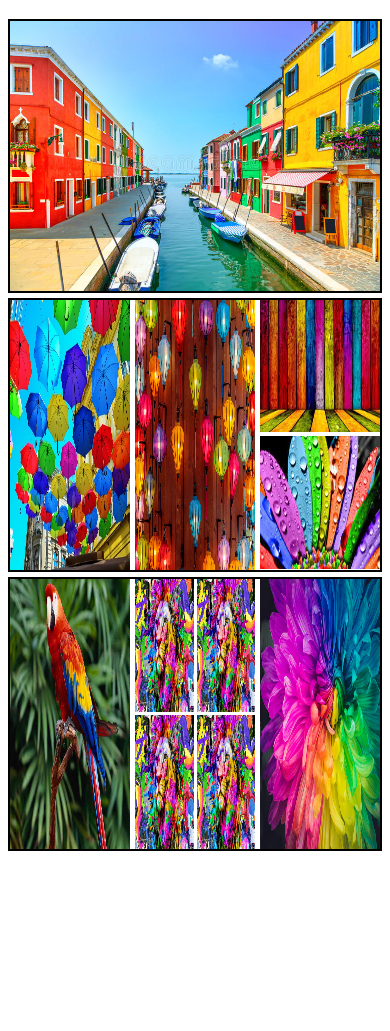
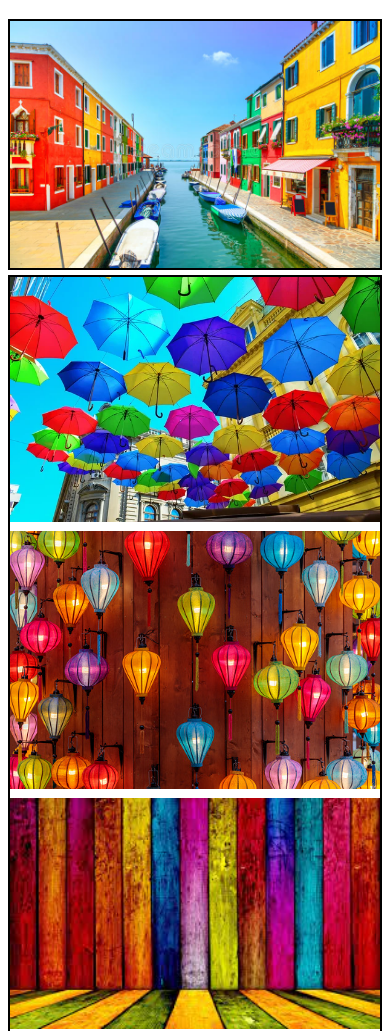
Before and after one commit to sb7624/simple-respnsive-try, a plain HTML site: page index.html in a window 390 px wide. Shown: the part 61-1092 px from the top of the page. Before the commit the page ends 920 px from the top, so only its background shows below. Drawn offline with Linux system fonts and the light colour scheme.

Commit message:
add recent

```diff
--- a/style/style.css
+++ b/style/style.css
@@ -25,3 +25,15 @@ img{
     grid-template-columns: repeat(2, 1fr);
     gap: 3px;
 }
+
+/* responsive layout */
+
+@media screen and (max-width:576px) {
+    .row{
+        flex-direction: column;
+        height: auto;
+    }
+    .box-collage{
+        grid-template-columns: 1fr;
+    }
+}
```
